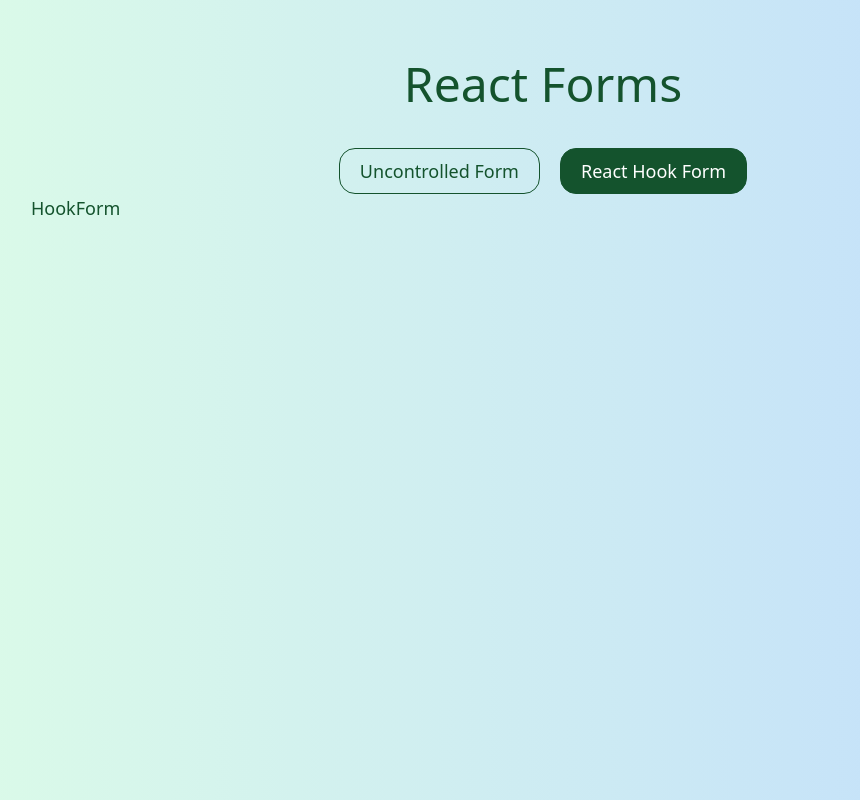
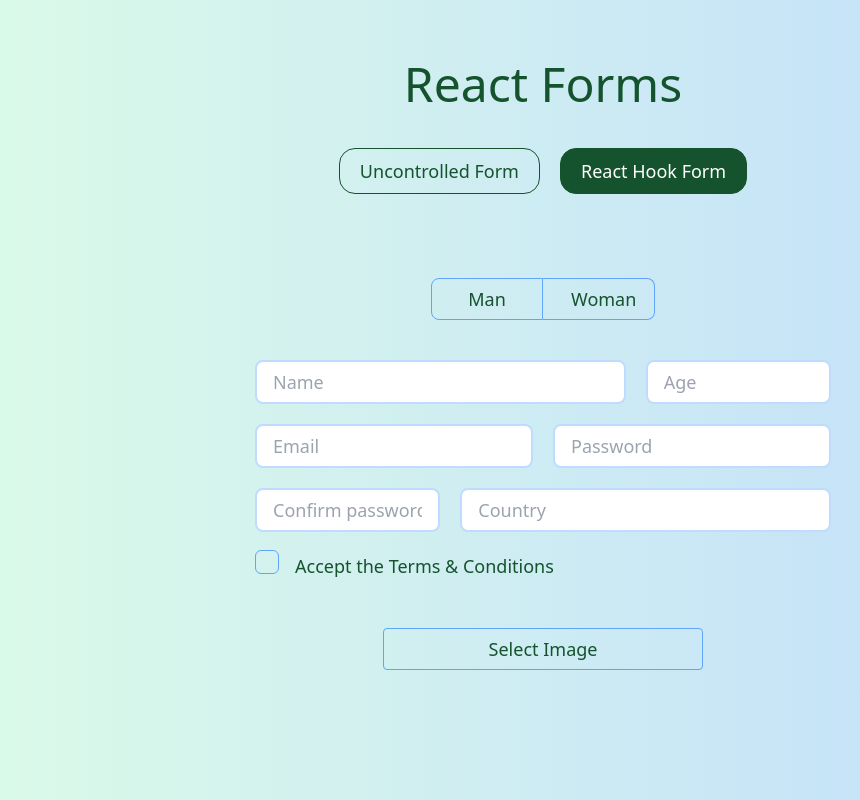
Before and after one commit to Exzorcist/rs-school-react, a React (Vite) app: page /hook-form in a window 1280 px wide. Shown: the whole page, without its empty margins (97-957 px from the left). Built offline with nearby package versions, Linux system fonts and the light colour scheme.

Commit message:
feat: duplicate base elements for hook form

```diff
--- /dev/null
+++ b/src/components/Form/Hook/Gender/InputMan.tsx
@@ -0,0 +1,23 @@
+function InputMan() {
+  return (
+    <div>
+      <input
+        className="[&+label]:checked:bg-blue-400 [&+label]:checked:text-white fixed opacity-0 w-0 h-0"
+        type="radio"
+        value="man"
+        name="gender"
+        id="gender-man"
+      />
+      <label
+        className="border border-blue-400 py-1.5 px-7 w-28 inline-block text-center rounded-l-lg
+                 cursor-pointer transition-colors duration-300
+                 hover:bg-blue-400 hover:text-white hover:border-blue-300"
+        htmlFor="gender-man"
+      >
+        Man
+      </label>
+    </div>
+  );
+}
+
+export default InputMan;
--- /dev/null
+++ b/src/components/Form/Hook/Gender/InputWoman.tsx
@@ -0,0 +1,23 @@
+function InputWoman() {
+  return (
+    <div>
+      <input
+        className="[&+label]:checked:bg-blue-400 [&+label]:checked:text-white fixed opacity-0 w-0 h-0"
+        type="radio"
+        value="woman"
+        name="gender"
+        id="gender-woman"
+      />
+      <label
+        className="border border-blue-400 border-l-0 py-1.5 px-7 w-28 inline-block text-center
+                 rounded-r-lg cursor-pointer transition-colors duration-300
+                 hover:bg-blue-400 hover:text-white hover:border-blue-300"
+        htmlFor="gender-woman"
+      >
+        Woman
+      </label>
+    </div>
+  );
+}
+
+export default InputWoman;
--- /dev/null
+++ b/src/components/Form/Hook/InputAge.tsx
@@ -0,0 +1,12 @@
+function InputAge() {
+  return (
+    <input
+      className="w-full py-1.5 px-4 transition-colors duration-300 border-2 border-blue-200
+               rounded-lg outline-0 focus:border-blue-300"
+      name="age"
+      placeholder="Age"
+    />
+  );
+}
+
+export default InputAge;
--- /dev/null
+++ b/src/components/Form/Hook/InputEmail.tsx
@@ -0,0 +1,12 @@
+function InputEmail() {
+  return (
+    <input
+      className="w-full py-1.5 px-4 transition-colors duration-300 border-2 border-blue-200
+               rounded-lg outline-0 focus:border-blue-300"
+      name="email"
+      placeholder="Email"
+    />
+  );
+}
+
+export default InputEmail;
--- /dev/null
+++ b/src/components/Form/Hook/InputName.tsx
@@ -0,0 +1,12 @@
+function InputName() {
+  return (
+    <input
+      className="w-full py-1.5 px-4 transition-colors duration-300 border-2 border-blue-200
+                   rounded-lg outline-0 focus:border-blue-300"
+      name="name"
+      placeholder="Name"
+    />
+  );
+}
+
+export default InputName;
--- /dev/null
+++ b/src/components/Form/Hook/InputPassword.tsx
@@ -0,0 +1,12 @@
+function InputPassword() {
+  return (
+    <input
+      className="w-full py-1.5 px-4 transition-colors duration-300 border-2 border-blue-200
+               rounded-lg outline-0 focus:border-blue-300"
+      name="password"
+      placeholder="Password"
+    />
+  );
+}
+
+export default InputPassword;
--- /dev/null
+++ b/src/components/Form/Hook/InputPasswordConfirm.tsx
@@ -0,0 +1,12 @@
+function InputPasswordConfirm() {
+  return (
+    <input
+      className="w-full py-1.5 px-4 transition-colors duration-300 border-2 border-blue-200
+               rounded-lg outline-0 focus:border-blue-300"
+      name="confirm-password"
+      placeholder="Confirm password"
+    />
+  );
+}
+
+export default InputPasswordConfirm;
--- /dev/null
+++ b/src/components/Form/Hook/InputTerms.tsx
@@ -0,0 +1,22 @@
+function InputTerms() {
+  return (
+    <>
+      <input
+        className="fixed opacity-0 w-0 h-0 [&+label]:after:checked:opacity-100"
+        type="checkbox"
+        name="accept-terms"
+        id="accept-terms"
+      />
+      <label
+        className="relative pl-10 before:absolute before:-top-0.5 before:left-0 before:w-6 before:h-6
+                   before:border before:border-blue-400 cursor-pointer before:rounded-md after:absolute
+                   after:w-3.5 after:h-3.5 after:bg-blue-400 after:top-[3px] after:left-[5px] after:rounded after:opacity-0"
+        htmlFor="accept-terms"
+      >
+        Accept the Terms & Conditions
+      </label>
+    </>
+  );
+}
+
+export default InputTerms;
--- /dev/null
+++ b/src/components/Form/Hook/SelectCountry.tsx
@@ -0,0 +1,41 @@
+import { useState } from 'react';
+import Countries from '../../../json/countries.json';
+
+function SelectCountry() {
+  const [isShow, setIsShow] = useState<boolean>(false);
+
+  document.addEventListener('click', (e: MouseEvent) => {
+    if ((e.target as HTMLInputElement)?.name !== 'country') setIsShow(false);
+  });
+
+  return (
+    <div className="relative">
+      <input
+        className="w-full py-1.5 px-4 transition-colors duration-300 border-2 border-blue-200
+                   rounded-lg outline-0 focus:border-blue-300"
+        name="country"
+        placeholder="Country"
+        onClick={() => setIsShow(!isShow)}
+      />
+      <div
+        className={`absolute top-12 left-0 right-0 z-10 grid bg-white border-2 border-blue-300 first-letter:rounded-lg
+                    transition-all duration-300  text-base max-h-52 overflow-auto  ${
+                      isShow
+                        ? 'opacity-100 visible translate-y-0'
+                        : 'opacity-0 invisible translate-y-4'
+                    }`}
+      >
+        {Countries.map((item) => (
+          <span
+            key={item.code}
+            className="py-2 px-3.5 even:bg-blue-50 cursor-pointer transition-colors duration-300 hover:bg-blue-100"
+          >
+            {item.name}
+          </span>
+        ))}
+      </div>
+    </div>
+  );
+}
+
+export default SelectCountry;
--- /dev/null
+++ b/src/components/Form/Hook/SelectImage.tsx
@@ -0,0 +1,52 @@
+import { useState } from 'react';
+
+function SelectImage() {
+  const [image, setImage] = useState<string | null>(null);
+
+  const getImage = (event: React.ChangeEvent<HTMLInputElement>) => {
+    const fileInput = event.target;
+
+    if (fileInput.files && fileInput.files.length > 0) {
+      const file = fileInput.files[0];
+      const reader = new FileReader();
+
+      reader.onloadend = () => {
+        setImage(reader.result as string);
+      };
+
+      reader.readAsDataURL(file);
+    }
+  };
+
+  return (
+    <div>
+      <input
+        type="file"
+        name="image"
+        id="image"
+        onChange={getImage}
+        accept="image/*"
+        className="hidden"
+      />
+
+      <label
+        htmlFor="image"
+        className="flex justify-center max-w-xs mx-auto mt-7 border border-blue-400 py-1.5 px-7 text-center rounded
+                 cursor-pointer transition-colors duration-300
+                 hover:bg-blue-400 hover:text-white hover:border-blue-300"
+      >
+        Select Image
+      </label>
+
+      {image && (
+        <div>
+          <h3>Selected Image:</h3>
+          <img src={image} alt="Selected" style={{ maxWidth: '100%', maxHeight: '300px' }} />
+          <p>Base64 Data: {image}</p>
+        </div>
+      )}
+    </div>
+  );
+}
+
+export default SelectImage;
--- a/src/pages/HookForm.tsx
+++ b/src/pages/HookForm.tsx
@@ -1,5 +1,43 @@
+import InputName from '../components/Form/Hook/InputName.tsx';
+import InputAge from '../components/Form/Hook/InputAge.tsx';
+import InputEmail from '../components/Form/Hook/InputEmail.tsx';
+import InputPassword from '../components/Form/Hook/InputPassword.tsx';
+import InputPasswordConfirm from '../components/Form/Hook/InputPasswordConfirm.tsx';
+import InputMan from '../components/Form/Hook/Gender/InputMan.tsx';
+import InputWoman from '../components/Form/Hook/Gender/InputWoman.tsx';
+import InputTerms from '../components/Form/Hook/InputTerms.tsx';
+import SelectCountry from '../components/Form/Hook/SelectCountry.tsx';
+import SelectImage from '../components/Form/Hook/SelectImage.tsx';
+
 function HookForm() {
-  return <h1>HookForm</h1>;
+  return (
+    <div className="mt-16 max-w-xl mx-auto">
+      <form className="w-full grid gap-5">
+        <div className="flex justify-center my-5">
+          <InputMan />
+          <InputWoman />
+        </div>
+
+        <div className="grid gap-5 grid-cols-[2fr_1fr]">
+          <InputName />
+          <InputAge />
+        </div>
+
+        <div className="grid gap-5 grid-cols-2">
+          <InputEmail />
+          <InputPassword />
+        </div>
+
+        <div className="grid gap-5 grid-cols-[1fr_2fr]">
+          <InputPasswordConfirm />
+          <SelectCountry />
+        </div>
+
+        <InputTerms />
+        <SelectImage />
+      </form>
+    </div>
+  );
 }
 
 export default HookForm;
--- a/src/pages/UncontrolledForm.tsx
+++ b/src/pages/UncontrolledForm.tsx
@@ -33,13 +33,8 @@ function UncontrolledForm() {
           <SelectCountry />
         </div>
 
-        <div>
-          <InputTerms />
-        </div>
-
-        <div>
-          <SelectImage />
-        </div>
+        <InputTerms />
+        <SelectImage />
       </form>
     </div>
   );
```
